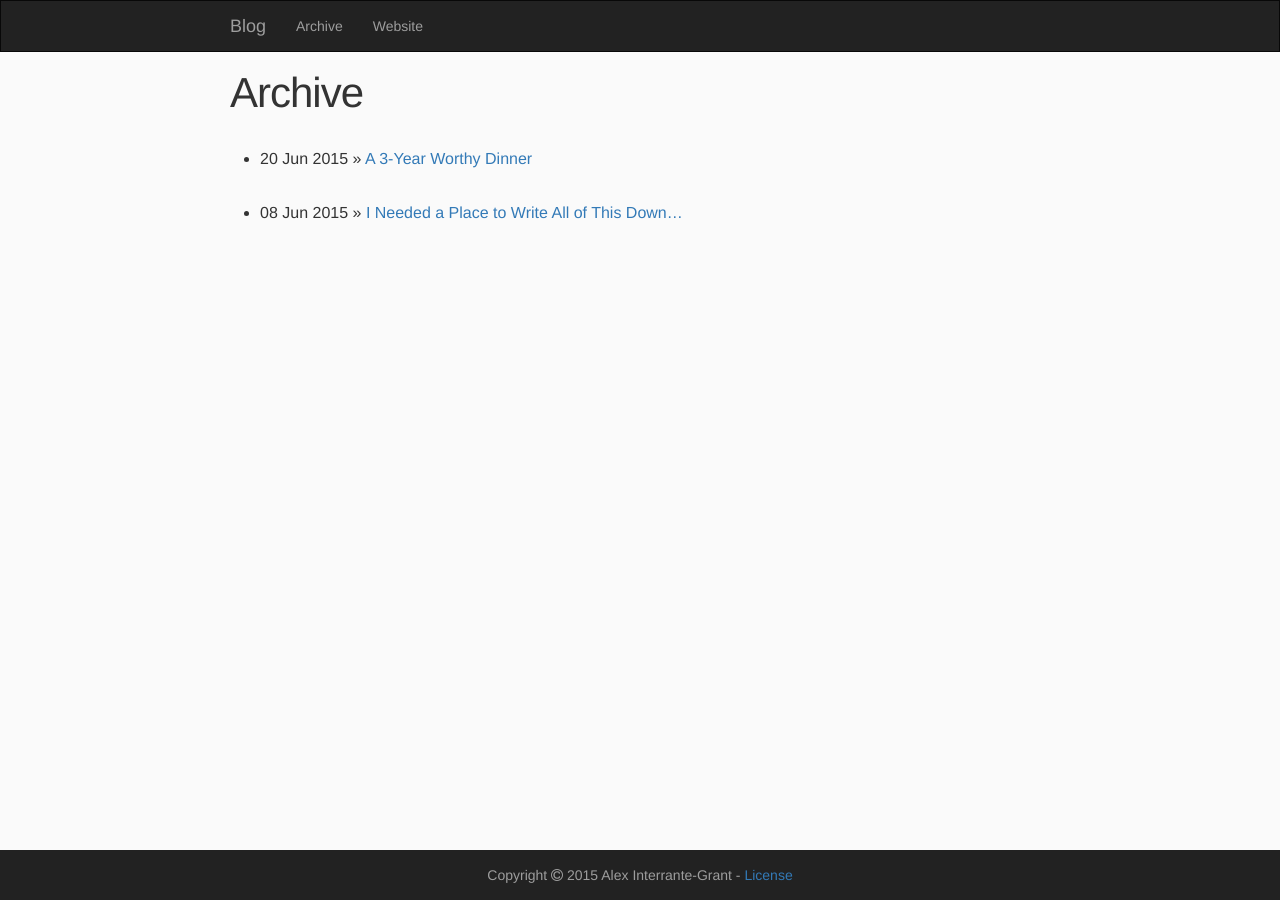
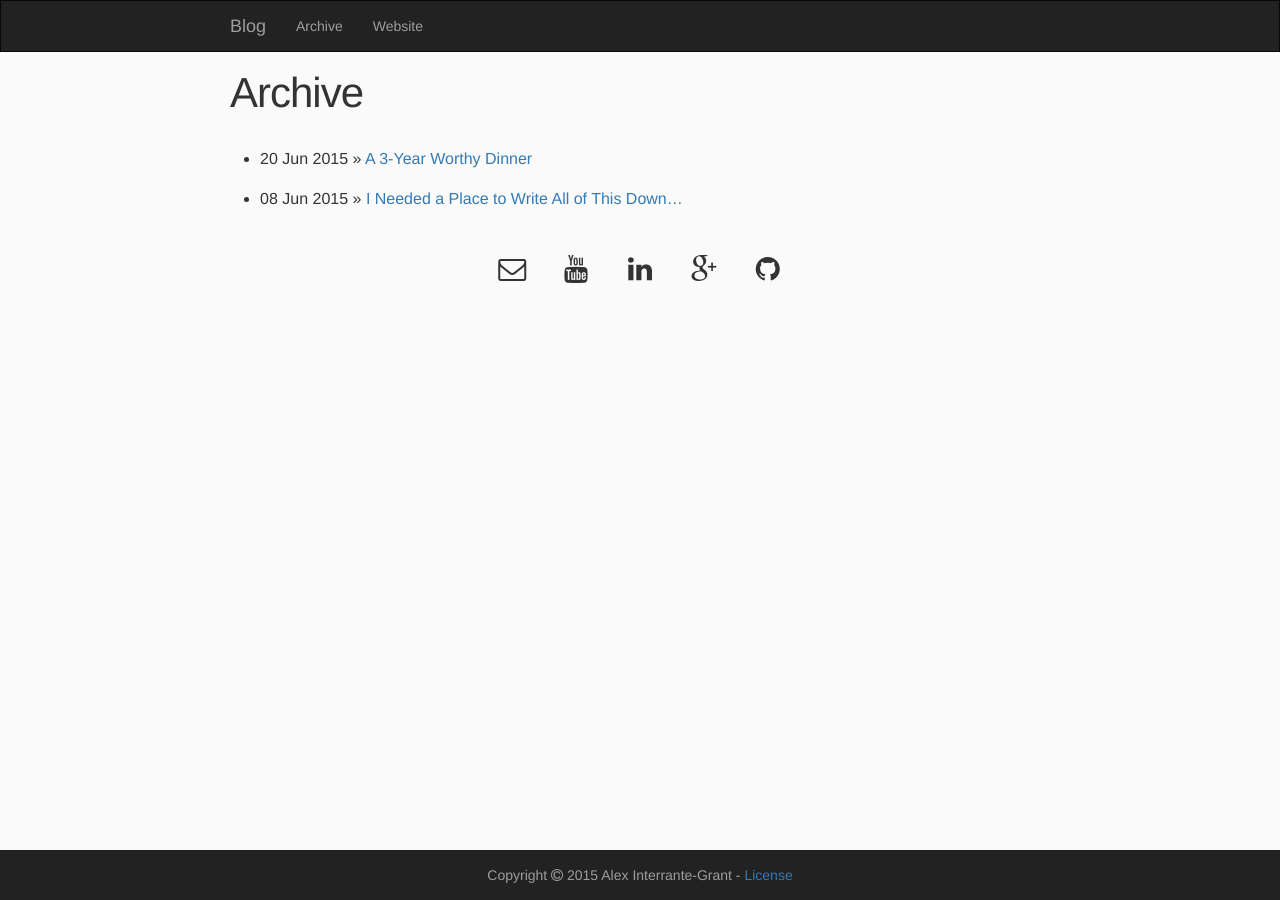
Before and after one commit to ainterr/blog, a Jekyll site: the page built from archive.md, in a window 1280 px wide. Built offline with Jekyll 4.4.1, drawn with Linux system fonts in a browser that asks for light colours.

Commit message:
Added Analytics, Atom Feed, and Social Icons

```diff
--- a/_config.yml
+++ b/_config.yml
@@ -1,8 +1,12 @@
 # Site settings
+author: Alex Interrante-Grant
 title: Blog
+name: Alex Interrante-Grant's Blog
 description: > # this means to ignore newlines until "baseurl:"
   Alex Interrante-Grant's personal blog for tutorials, lessons learned, and new ideas.
 baseurl: "/blog" # the subpath of your site, e.g. /blog/
+url: "http://ainterr.github.io/blog/"
 main_site: "http://ainterr.github.io"
 paginate: 1
 permalink: none
+license: "http://ainterr.github.io/license.txt"
--- a/_includes/head.html
+++ b/_includes/head.html
@@ -6,6 +6,7 @@
     <title>{% if page.title %}{{ page.title }}{% else %}{{ site.title }}{% endif %}</title>
     <meta name="description" content="{{ site.description }}">
 	<link rel="icon" href="favicon.ico">
+	<link href='home_url/site.atom' rel='alternate' title='Alex Interrante-Ganrta - Atom' type='application/atom+xml'>
 
 	<link rel="stylesheet" href="{{ "/css/main.css" | prepend: site.baseurl }}">
     <link rel="stylesheet" href="{{ "/css/bootstrap.min.css" | prepend: site.baseurl }}">
--- /dev/null
+++ b/_includes/social.html
@@ -0,0 +1,8 @@
+<div class="social">
+<!-- Font Awesome icons by Dave Gandy - http://fontawesome.io -->
+<a href="mailto:a.interrantegrant@gmail.com"><i class="fa fa-envelope-o fa-2x"></i></a>
+<a href="https://www.youtube.com/channel/UCeDRuVy_Z7EhJq47rFW1ECg" target="_blank"><i class="fa fa-youtube fa-2x"></i></a>
+<a href="http://www.linkedin.com/pub/alexander-interrante-grant/86/691/204/en" target="_blank"><i class="fa fa-linkedin fa-2x"></i></a>
+<a href="https://plus.google.com/u/0/+AlexInterranteGrant" target="_blank"><i class="fa fa-google-plus fa-2x"></i></a>
+<a href="https://github.com/ainterr/" target="_blank"><i class="fa fa-github fa-2x"></i></a>
+</div>
--- a/_layouts/default.html
+++ b/_layouts/default.html
@@ -9,10 +9,15 @@
 
     <div class="container content">
       {{ content }}
+
+	  {% include social.html %}
     </div>
 
     {% include footer.html %}
 
   </body>
 
+  <!-- Google Analytics -->
+  {% include analytics.html %}
+
 </html>
--- a/css/custom.css
+++ b/css/custom.css
@@ -68,7 +68,6 @@ article {
 }
 
 article p {
-	margin-bottom: 1.5em;
 	text-align: justify;
 }
 
@@ -82,3 +81,45 @@ article p {
 	-ms-filter: "progid:DXImageTransform.Microsoft.Shadow(Strength=4, Direction=135, Color='#bbbbbb')";
 	filter: progid:DXImageTransform.Microsoft.Shadow(Strength=4, Direction=135, Color='#bbbbbb');
 }
+
+.social {
+  margin-bottom: 10px;
+  text-align: center;
+}
+
+.social i{
+  margin-left: 5px;
+  margin-right: 5px;
+  padding: 10px;
+  width: 50px;
+  height: 100%;
+  text-align: center;
+  color: #333;
+  border-radius: 50%;
+  transition: all 0.5s ease;
+}
+
+.social i:hover {
+  cursor: pointer;
+  color: white;
+}
+
+.social .fa-google-plus:hover{
+  background: #dd4b39;
+}
+
+.social .fa-youtube:hover{
+  background: #dd4b39;
+}
+
+.social .fa-linkedin:hover{
+  background: #0077b5;
+}
+
+.social .fa-github:hover{
+  background: #333;
+}
+
+.social .fa-envelope-o:hover{
+  background: #333;
+}
```
Also changed, not shown: _includes/analytics.html (added, +9 -0 lines), _posts/2015-06-20-a_3_year_worthy_dinner.md (+4 -2 lines), atom.xml (added, +24 -0 lines).
